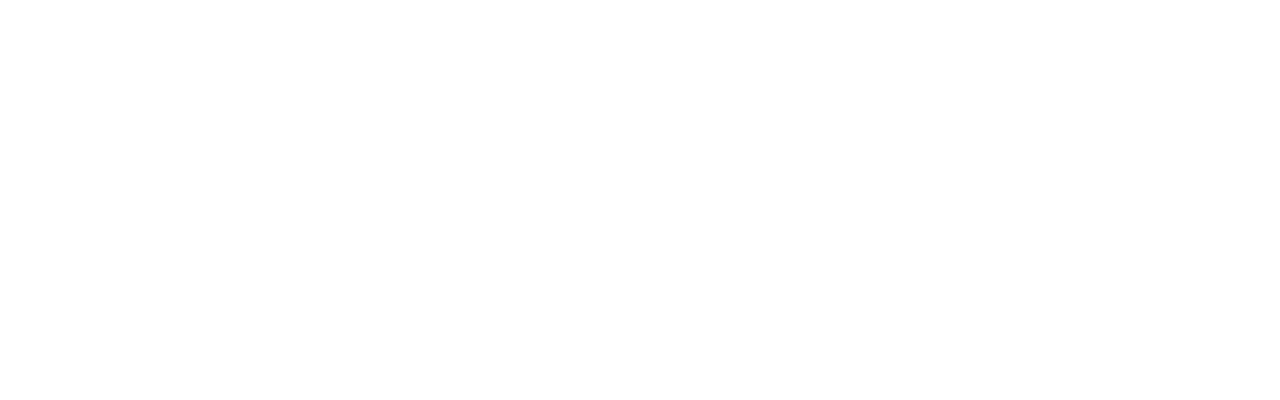
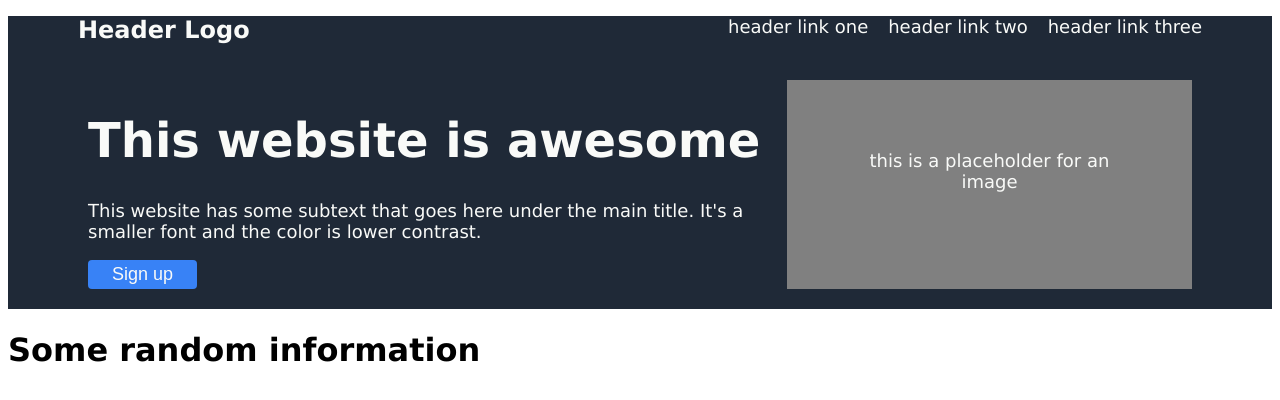
Before and after one commit to rvanderbent/odin-landing-page, a plain HTML site: page index.html in a window 1280 px wide. Drawn offline with Linux system fonts and the light colour scheme.

Commit message:
Style the header of the page

```diff
--- a/index.html
+++ b/index.html
@@ -6,6 +6,31 @@
         <link rel="stylesheet" href="./styles.css">
     </head>
     <body>
+        <div class="hero">
+            <ul class="header">
+                <li class="logo">Header Logo</li>
+                <div class="right-links">
+                    <li>header link one</li>
+                    <li>header link two</li>
+                    <li>header link three</li>
+                </div>
+            </ul>
+        <div class="hero-content">
+            <div class="left-side">
+                <h1>This website is awesome</h1>
+                <p>This website has some subtext that goes here under the main title.
+                    It's a smaller font and the color is lower contrast.
+                </p>
+                <button>Sign up</button>
+            </div>
+            <div class="image">this is a placeholder for an image</div>
+        </div>
+        </div>
+        <div class="info-section">
+            <h1>Some random information</h1>
+            <div class="cards">
 
+            </div>
+        </div>
     </body>
 </html>
--- a/styles.css
+++ b/styles.css
@@ -0,0 +1,55 @@
+
+body {
+    font-family:Verdana, Geneva, Tahoma, sans-serif;
+}
+
+.hero {
+    background-color: #1F2937;
+    color: #F9FAF8;
+    padding: 0px 60px;
+}
+
+ul {
+    list-style: none;
+    display: flex;
+    justify-content: space-between;
+    padding: 0px 10px;
+}
+
+.right-links {
+    display: flex;
+    gap: 20px;
+    font-size: 18px;
+}
+
+.logo {
+    font-size: 24px;
+    font-weight: bold;
+}
+
+.hero-content {
+    font-size: 18px;
+    padding: 20px;
+    display: flex;
+    justify-content: center;
+}
+
+.hero-content h1 {
+    font-size: 48px;
+}
+
+button {
+    background-color: #3882F6;
+    color: #F9FAF8;
+    font-size: 18px;
+    padding: 4px 24px;
+    border-radius: 4px;
+    border: none;
+}
+
+.image {
+    flex-basis: 400px;
+    background-color: grey;
+    text-align: center;
+    padding: 70px 70px;
+}
```
